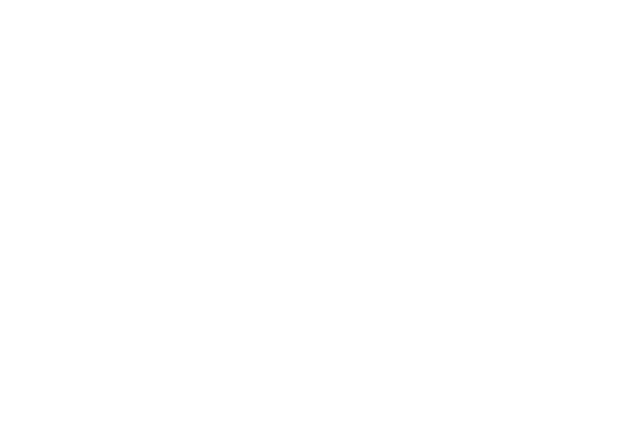
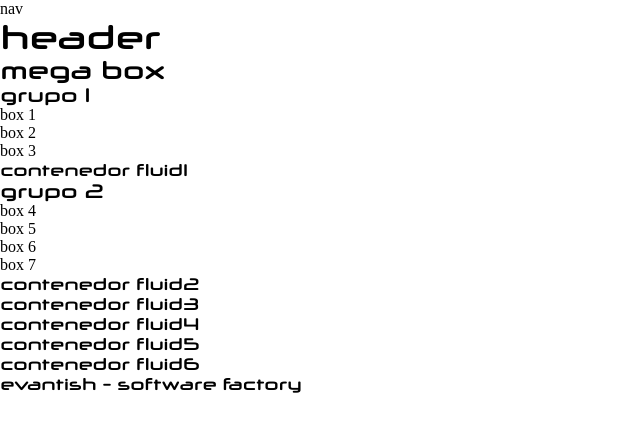
Before and after one commit to Pirata2023/web-interna-main, a plain HTML site: page index.html in a window 1280 px wide. Shown: the whole page, without its empty margins (0-640 px from the left). Drawn offline with Linux system fonts and the light colour scheme.

Commit message:
segundo commit

```diff
--- a/index.html
+++ b/index.html
@@ -4,10 +4,62 @@
     <meta charset="UTF-8">
     <meta http-equiv="X-UA-Compatible" content="IE=edge">
     <meta name="viewport" content="width=device-width, initial-scale=1.0">
-    <title>Web Interna Main</title>
+    <title>Web Interna Master</title>
     <link rel="stylesheet" href="./styles.css">
 </head>
 <body>
+    <div class="contenedor_main">
+        <nav>nav</nav>
+        <header>
+            <h1>header</h1>
+        </header>
+        <div class="box_main">
+            <div class="mega_box">
+                <h2>mega box</h2>
+            </div>
+        </div>
+
+        <div class="grupo1">
+            <div class="tituloGrupo">
+                <h3>grupo 1</h3>
+            </div>
+            <div class="box1">box 1</div>
+            <div class="box1">box 2</div>
+            <div class="box1">box 3</div>
+        </div>
+
+        <div class="contenedor fluid1">
+            <h4>contenedor fluid1</h4>
+        </div>
+<div class="clase"></div>
+        <div class="grupo2">
+            <div class="tituloGrupo">
+                <h3>grupo 2</h3>
+            </div>
+            <div class="box2">box 4</div>
+            <div class="box2">box 5</div>
+            <div class="box2">box 6</div>
+            <div class="box2">box 7</div>
+        </div>
+        <div class="contenedor fluid2">
+            <h4>contenedor fluid2</h4>
+        </div>
+        <div class="contenedor fluid3">
+            <h4>contenedor fluid3</h4>
+        </div>
+        <div class="contenedor fluid4">
+            <h4>contenedor fluid4</h4>
+        </div>
+        <div class="contenedor fluid5">
+            <h4>contenedor fluid5</h4>
+        </div>
+        <div class="contenedor fluid6">
+            <h4>contenedor fluid6</h4>
+        </div>
+       <footer>
+        <h4>evantish - software factory</h4>
+       </footer>
+    </div>
 
     <script src="./app.js"></script>
 </body>
--- a/styles.css
+++ b/styles.css
@@ -0,0 +1,92 @@
+/* reseteo global */
+* {
+    margin: 0;
+    padding: 0;
+    box-sizing: border-box;
+}
+
+/* fonts custom */
+@font-face {
+    font-family: 'neuropol';
+    src: url(./assets/fonts/neuropol\ x\ rg.ttf);
+}
+/* selectores por etiqueta */
+nav {
+    width: 100%;
+}
+
+header {
+    width: 100%;
+}
+
+footer {
+    width: 100%;
+}
+
+h1,
+h2,
+h3,
+h4 {
+    font-family: 'neuropol';
+}
+
+/* selectores por clase  */
+.contenedor_main {
+    width: 100%;
+}
+
+.box_main {
+    width: 100%;
+}
+
+.mega_box {
+    width: 100%;
+}
+
+.grupo1 {
+    width: 100%;
+}
+
+.grupo2 {
+    width: 100%;
+}
+
+.tituloGrupo {
+    width: 100%;
+}
+
+.box1 {
+    width: 100%;
+}
+
+.box2 {
+    width: 100%;
+}
+
+.contenedor {
+    width: 100%;
+}
+
+.fluid1 {
+    width: 100%;
+}
+
+.fluid2 {
+    width: 100%;
+}
+
+.fluid3 {
+    width: 100%;
+}
+
+.fluid4 {
+    width: 100%;
+}
+
+.fluid5 {
+    width: 100%;
+}
+
+.fluid6 {
+    width: 100%;
+}
```
